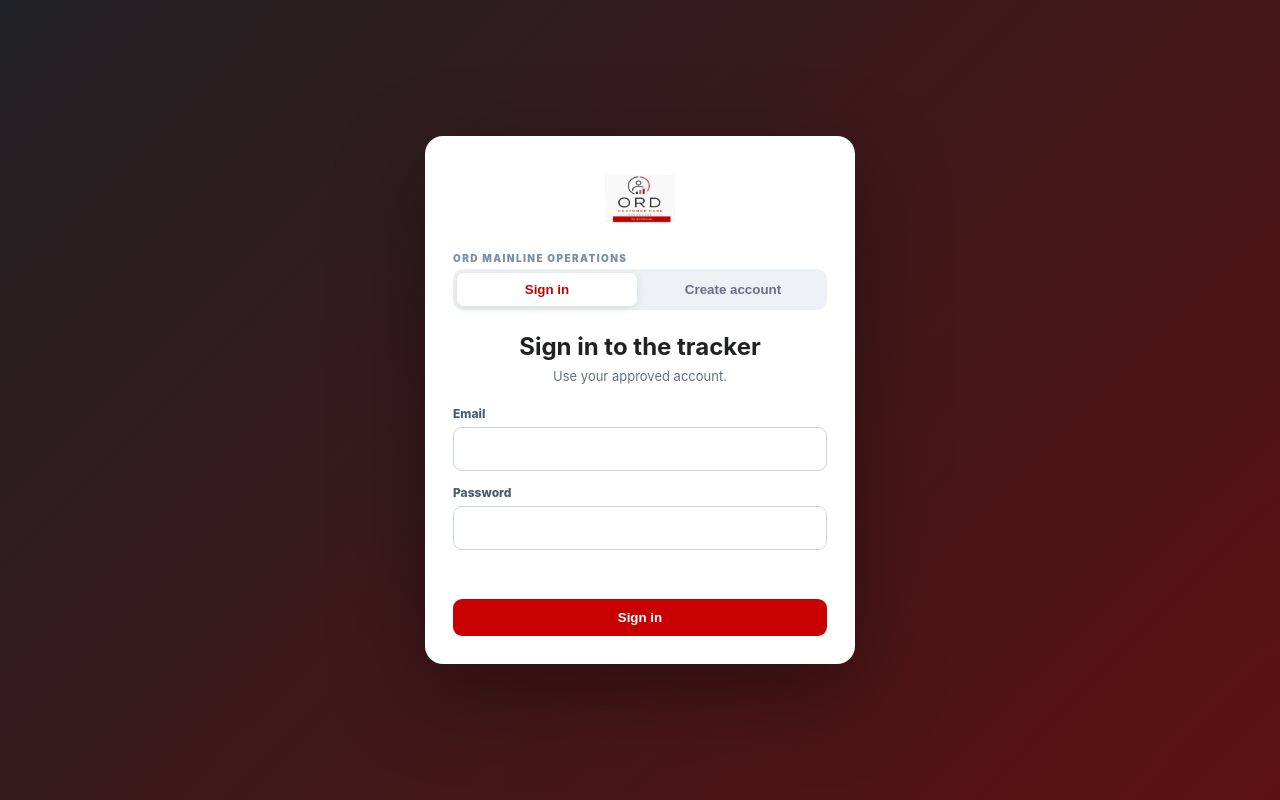
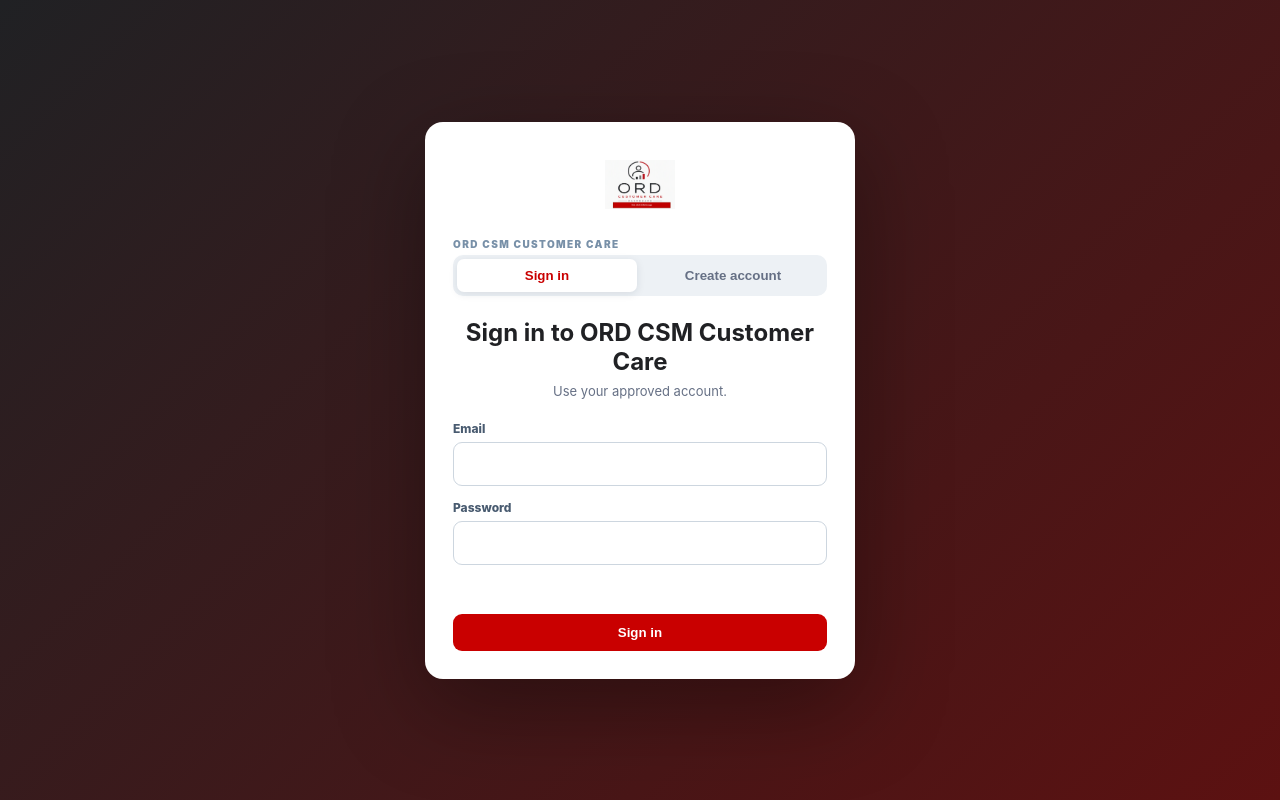
Before and after one commit to DJLattimore/door-opening-tracker-html, a plain HTML site: page index.html in a window 1280 px wide. Shown: the top 800 px of the page. Drawn offline with Linux system fonts and the light colour scheme.

Commit message:
Add files via upload

```diff
--- a/index.html
+++ b/index.html
@@ -4,7 +4,7 @@
   <meta charset="utf-8">
   <meta name="viewport" content="width=device-width,initial-scale=1">
   <meta name="description" content="Client-side ORD door opening and late door closing tracker">
-  <title>ORD Door Operations Tracker</title>
+  <title>ORD CSM Customer Care</title>
   <link rel="icon" href="assets/logo.png">
   <link rel="stylesheet" href="css/styles.css">
   <link rel="stylesheet" href="css/workspace.css">
@@ -13,7 +13,7 @@
 </head>
 <body>
   <header class="site-header">
-    <div class="brand-wrap"><img src="assets/logo.png" alt="American Airlines" class="logo"><div><h1>ORD Customer Care</h1><p>Operations &amp; Employee Management</p></div></div>
+    <div class="brand-wrap"><img src="assets/logo.png" alt="American Airlines" class="logo"><div><h1>ORD CSM Customer Care</h1><p>Operations &amp; Employee Management</p></div></div>
     <div class="header-controls">
       <label class="area-picker"><span>Workspace</span><select id="areaSelect"><option value="main">Main Dashboard</option><option value="flights">Door Intelligence</option><option value="employees">Employee Management</option></select></label>
       <span class="sync-status" id="syncStatus">Connecting…</span>
@@ -91,10 +91,10 @@
   <div class="auth-gate show" id="authGate">
     <div class="auth-card">
       <img src="assets/logo.png" alt="American Airlines">
-      <span class="eyebrow">ORD MAINLINE OPERATIONS</span>
+      <span class="eyebrow">ORD CSM CUSTOMER CARE</span>
       <div class="auth-modes"><button class="auth-mode active" id="loginModeBtn" type="button">Sign in</button><button class="auth-mode" id="signupModeBtn" type="button">Create account</button></div>
       <form id="loginForm">
-        <h2>Sign in to the tracker</h2>
+        <h2>Sign in to ORD CSM Customer Care</h2>
         <p>Use your approved account.</p>
         <div class="field"><label>Email</label><input id="loginEmail" type="email" autocomplete="username" required></div>
         <div class="field"><label>Password</label><input id="loginPassword" type="password" autocomplete="current-password" required></div>
```
